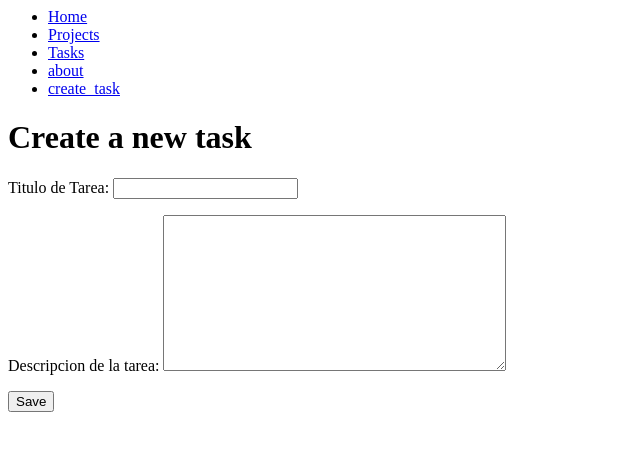
After one commit to Gabriellungu123/DJ, a Django app: page /create_task/ in a window 1280 px wide. The commit adds this page. Shown: the top 451 px of the page, without its empty margins (0-640 px from the left). Run offline with Django 5.2, Linux system fonts and the light colour scheme.

Commit message:
Formularios post

```diff
--- /dev/null
+++ b/myapp/forms.py
@@ -0,0 +1,6 @@
+
+from django import forms
+
+class CreateNewTask(forms.Form):
+    title = forms.CharField(label="Titulo de Tarea", max_length=200)
+    description = forms.CharField(label="Descripcion de la tarea", widget=forms.Textarea)
--- /dev/null
+++ b/myapp/templates/create_task.html
@@ -0,0 +1,15 @@
+{% extends 'layouts/base.html'  %}
+
+{% block content %}
+<h1>Create a new task</h1>
+
+<form method="POST">
+     {%  csrf_token  %}
+     {{form.as_p}}<!-- .as_p -> esto es para poner uno debajo del otro -->
+    <button>
+        Save
+    </button>
+</form>
+
+
+{% endblock %}
--- a/myapp/templates/layouts/base.html
+++ b/myapp/templates/layouts/base.html
@@ -12,6 +12,9 @@
             <li>
                 <a href="/about">about</a>
             </li>
+            <li>
+                <a href="/create_task">create_task</a>
+            </li>
         </ul>
     </nav>
 
--- a/myapp/urls.py
+++ b/myapp/urls.py
@@ -9,6 +9,7 @@ urlpatterns = [
      path('hello/<str:username>', views.hello),
      path('numero/<int:id>', views.numero),
      path('projects/', views.projects),
-     path('tasks/', views.tasks)
+     path('tasks/', views.tasks),
+     path('create_task/', views.create_task)
      #path('tasks/<int:id>', views.tasks)
 ]
--- a/myapp/views.py
+++ b/myapp/views.py
@@ -1,6 +1,7 @@
 from django.http import HttpResponse
 from .models import Project, Task
-from django.shortcuts import get_object_or_404, render
+from django.shortcuts import get_object_or_404, render, redirect
+from .forms import CreateNewTask
 
 
 def index(request):
@@ -43,3 +44,13 @@ def tasks(request):
 # def tasks(request, id):
 #     task = get_object_or_404(Task, id=id)
 #     return(HttpResponse('tasks: %s' % task.title))
+
+def create_task(request):
+    if request.method == 'GET':
+        #Show interface
+        return render(request, 'create_task.html', {
+            'form': CreateNewTask()
+        })
+    else:
+        Task.objects.create(title=request.POST['title'], description= request.POST['description'], project_id=2)
+        return redirect('/tasks/')
```
Also changed, not shown: db.sqlite3.
